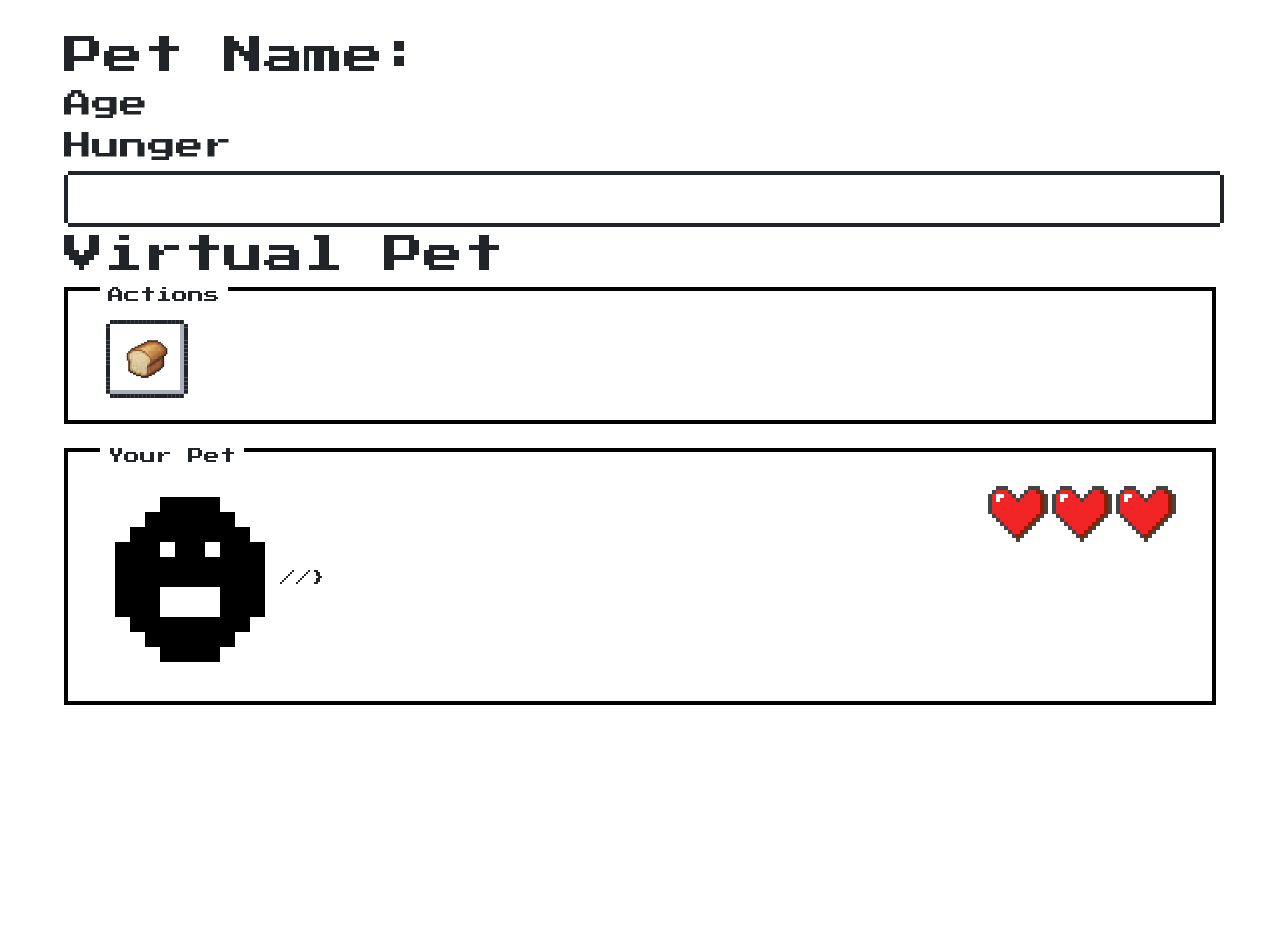
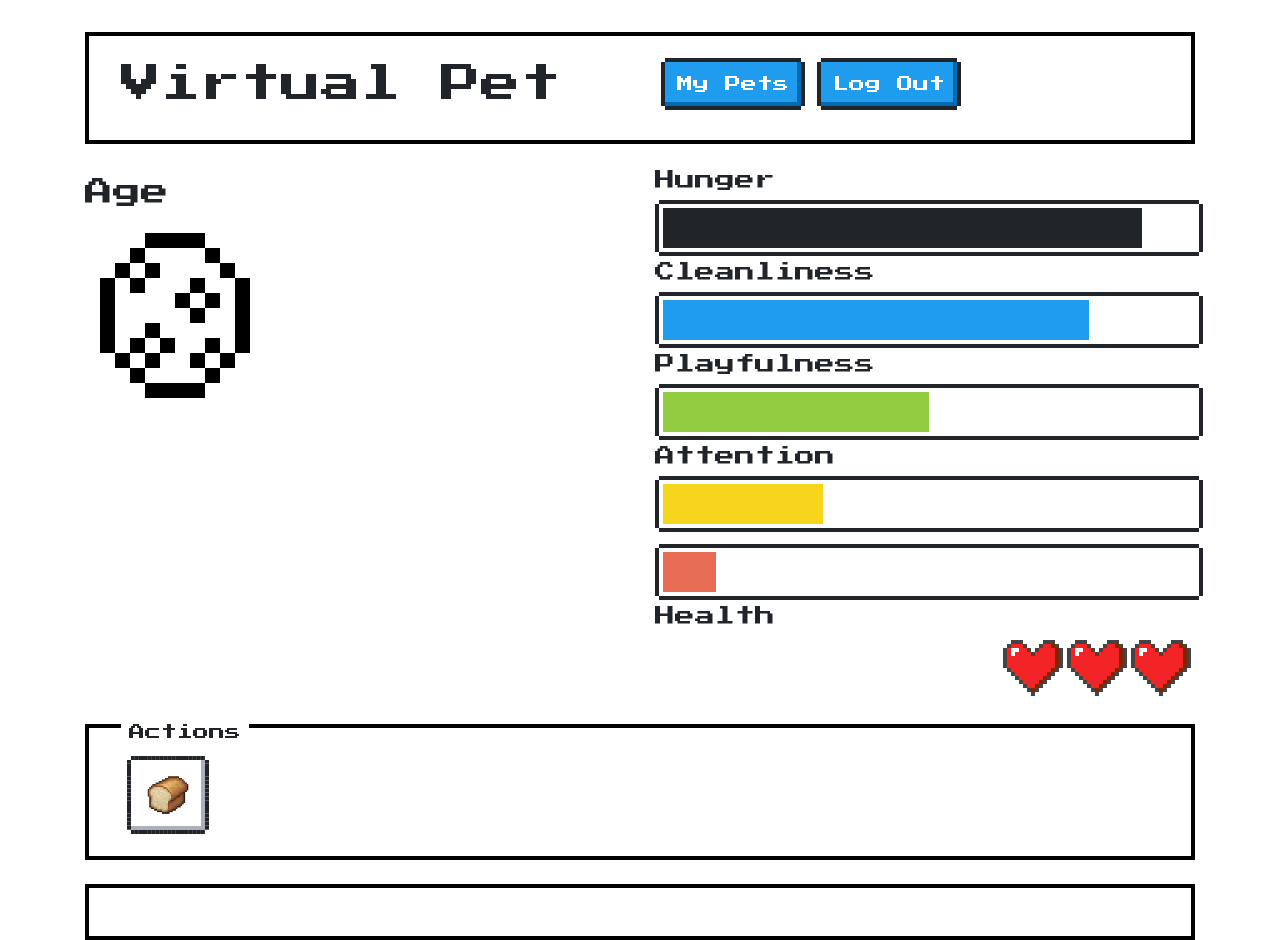
Before and after one commit to seraphina-b/virtual-pets, a React (Create React App) app in the folder react/: page /pets/1 in a window 1280 px wide. Before the commit the page ends 800 px from the top, so only its background shows below. Built offline with nearby package versions, Linux system fonts and the light colour scheme; no server answers.

Commit message:
changes to react Pet page - styling but working on functionality

```diff
--- a/react/src/views/Pet/Footer.js
+++ b/react/src/views/Pet/Footer.js
@@ -1,15 +1,15 @@
-import React from 'react';
+// import React from 'react';
 
-class Footer extends React.Component {
-    constructor(props) {
-        super(props);
-        this.state = {}
-    }
+// class Footer extends React.Component {
+//     constructor(props) {
+//         super(props);
+//         this.state = {}
+//     }
 
-    render(){
-        return (
-            <div>fuckparttwo</div>
-        )
-    }
-}
-export default Footer;
+//     render(){
+//         return (
+//             <div>fuckparttwo</div>
+//         )
+//     }
+// }
+// export default Footer;
--- a/react/src/views/Pet/Header.js
+++ b/react/src/views/Pet/Header.js
@@ -1,23 +1,25 @@
-import React from 'react';
-import bread from "../.././images/bread.png";
+// import React from "react";
+// import bread from "../.././images/bread.png";
 
-class Header extends React.Component {
-    constructor(props) {
-        super(props);
-        this.state = {}
-    }
+// class Header extends React.Component {
+//   constructor(props) {
+//     super(props);
+//     this.state = {};
+//   }
 
+//   render() {
+//     return (
+//       <div>
+//         <section className="nes-container with-title">
+//           <h3 className="title">Actions</h3>
+//           <button onClick={this.props.handleFoodClick} className="nes-btn">
+//             {" "}
+//             <img src={bread} alt="Bread icon" />
+//           </button>
+//         </section>
+//       </div>
+//     );
+//   }
+// }
 
-    render() {
-        return (
-            <div>
-                <section className="nes-container with-title">
-                  <h3 className="title">Actions</h3>
-                  <button onClick={this.props.handleFoodClick} className="nes-btn"> <img src={bread} alt="Bread icon"/></button>
-                </section>
-            </div>
-        )
-    }
-}
-
-export default Header;
+// export default Header;
--- a/react/src/views/Pet/Pet.js
+++ b/react/src/views/Pet/Pet.js
@@ -11,6 +11,7 @@ import teen from "../.././images/lifeStages/teen.png";
 import adult from "../.././images/lifeStages/adult.png";
 
 import { Router, useParams } from "react-router-dom";
+import bread from "../.././images/bread.png";
 // let { id } = useParams();
 
 class Pet extends React.Component {
@@ -70,7 +71,6 @@ class Pet extends React.Component {
     console.log(this.state.satiety);
   };
 
-
   // let timeArray = this.state.age.split(":");
   // console.log(timeArray);
 
@@ -84,28 +84,85 @@ class Pet extends React.Component {
     // if(hours<0&&minutes<=2){src=egg} and shit like that. I think the way to do this is in my astrology app
     //i also want to use this seperation to display the age more cleanly
     return (
-      <div>
-        <h1>Pet Name:</h1>
+      <div className="container">
+        {/* Need to re organise the naming I think - header? nav bar? and footer at the bottom */}
+        <section className="nes-container with-title">
+          <div className="row">
+            <div className="col">
+              <h1>Virtual Pet</h1>
+            </div>
+            <div className="col">
+              <button type="button" className="nes-btn is-primary">
+                My Pets
+              </button>
+              <button type="button" className="nes-btn is-primary">
+                Log Out
+              </button>
+            </div>
+          </div>
+        </section>
+
+        <br></br>
+
+        <div class="row">
+          <div class="col">
             <h2>{this.state.pet.name}</h2>
             <h3>Age</h3>
             <h4>{this.state.pet.age}</h4>
-        <h3>Hunger</h3>
-        <progress className={howFull} max="15" value={this.state.pet.satiety} />
-        <h1>Virtual Pet</h1>
-        <Header handleFoodClick={this.handleFeeding}></Header>
+            <img src={egg} alt="Egg tamagotchi"></img>
+          </div>
 
-        <br></br>
-        <section className="nes-container with-title">
-          <h3 className="title">Your Pet</h3>
+          <div class="col">
+            {/* <progress className={howFull} max="15" value={this.state.pet.satiety} />
+        <Header handleFoodClick={this.handleFeeding}></Header> */}
+            <h5>Hunger</h5>
+            <progress class="nes-progress" value="90" max="100"></progress>
+            <h5>Cleanliness</h5>
+            <progress
+              class="nes-progress is-primary"
+              value="80"
+              max="100"
+            ></progress>
+            <h5>Playfulness</h5>
+            <progress
+              class="nes-progress is-success"
+              value="50"
+              max="100"
+            ></progress>
+            <h5>Attention</h5>
+            <progress
+              class="nes-progress is-warning"
+              value="30"
+              max="100"
+            ></progress>
+            <h5></h5>
+            <progress
+              class="nes-progress is-error"
+              value="10"
+              max="100"
+            ></progress>
+
+            <h5>Health</h5>
             <i className="nes-icon heart is-large"></i>
             <i className="nes-icon heart is-large"></i>
             <i className="nes-icon heart is-large"></i>
-
             {/* <progress max="15" value={this.state.age} /> */}
             {/* { this.state.pet.age==="00:00:02"? */}
-          <img src={baby} alt="Egg tamagotchi"></img>
-        //}
+          </div>
+        </div>
+
+        {/* added a <br> for a bit of spacing between the sections - but not sure if this is best practice */}
+        <br></br>
+        <section className="nes-container with-title">
+          <h3 className="title">Actions</h3>
+          <button onClick={this.props.handleFoodClick} className="nes-btn">
+            {" "}
+            <img src={bread} alt="Bread icon" />
+          </button>
         </section>
+
+        <br></br>
+        <section className="nes-container with-title"></section>
       </div>
     );
   }
```
Lines whose indentation alone changed are shown as unchanged.
